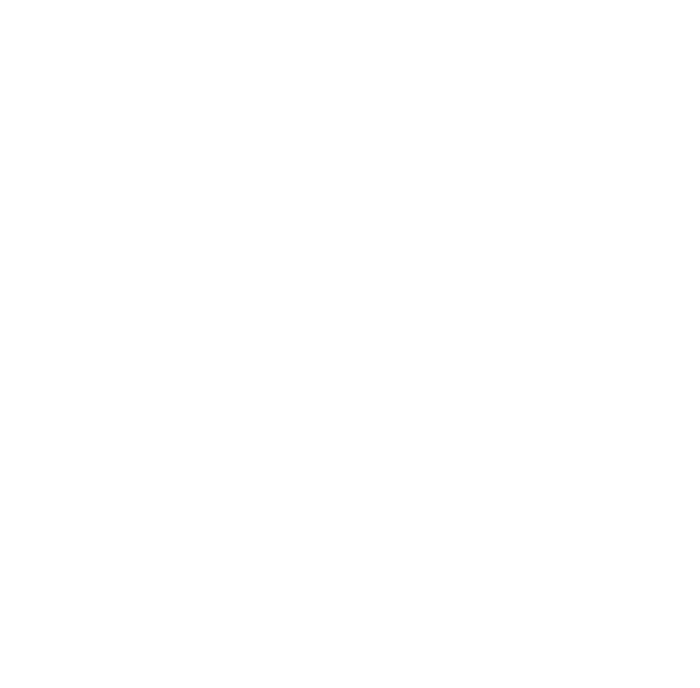
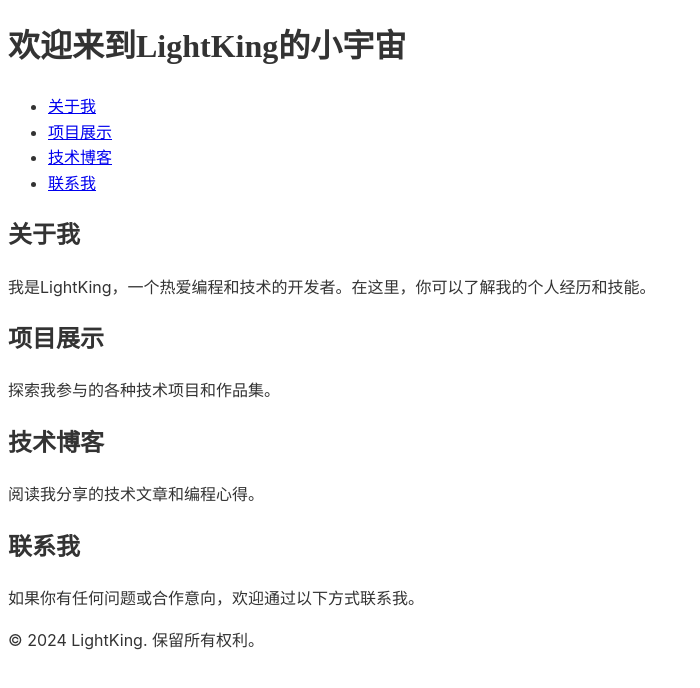
Before and after one commit to LightKing2007/lightsings-personal-website, a plain HTML site: page pages/www.lightking.me/index.html in a window 1280 px wide. Shown: the whole page, without its empty margins (0-700 px from the left). Drawn offline with Linux system fonts and the light colour scheme.

Commit message:
重构主页结构，新增关于我、项目展示、技术博客和联系我部分

```diff
--- a/pages/www.lightking.me/index.html
+++ b/pages/www.lightking.me/index.html
@@ -21,5 +21,43 @@
     <link rel="javascript" href="js/main.js" />
     <title>光影漫游者 | LightKing的小宇宙</title>
   </head>
-  <body></body>
+  <body>
+    <header>
+      <h1>欢迎来到LightKing的小宇宙</h1>
+      <nav>
+        <ul>
+          <li><a href="#about">关于我</a></li>
+          <li><a href="#projects">项目展示</a></li>
+          <li><a href="#blog">技术博客</a></li>
+          <li><a href="#contact">联系我</a></li>
+        </ul>
+      </nav>
+    </header>
+
+    <main>
+      <section id="about">
+        <h2>关于我</h2>
+        <p>我是LightKing，一个热爱编程和技术的开发者。在这里，你可以了解我的个人经历和技能。</p>
+      </section>
+
+      <section id="projects">
+        <h2>项目展示</h2>
+        <p>探索我参与的各种技术项目和作品集。</p>
+      </section>
+
+      <section id="blog">
+        <h2>技术博客</h2>
+        <p>阅读我分享的技术文章和编程心得。</p>
+      </section>
+
+      <section id="contact">
+        <h2>联系我</h2>
+        <p>如果你有任何问题或合作意向，欢迎通过以下方式联系我。</p>
+      </section>
+    </main>
+
+    <footer>
+      <p>&copy; 2024 LightKing. 保留所有权利。</p>
+    </footer>
+  </body>
 </html>
```
